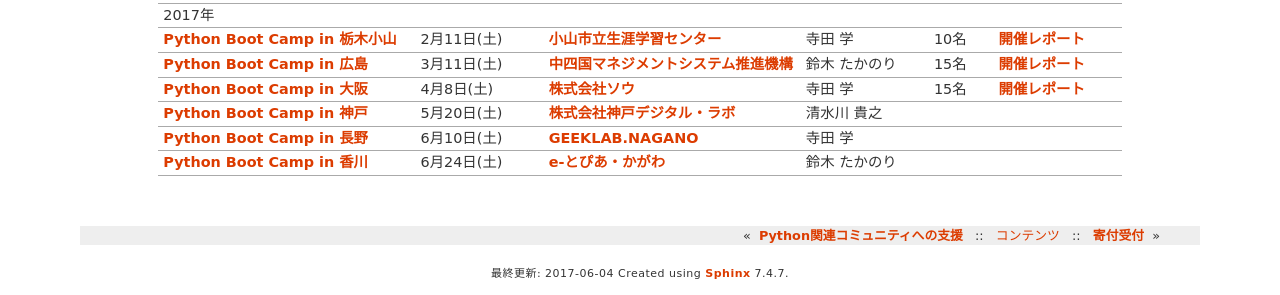
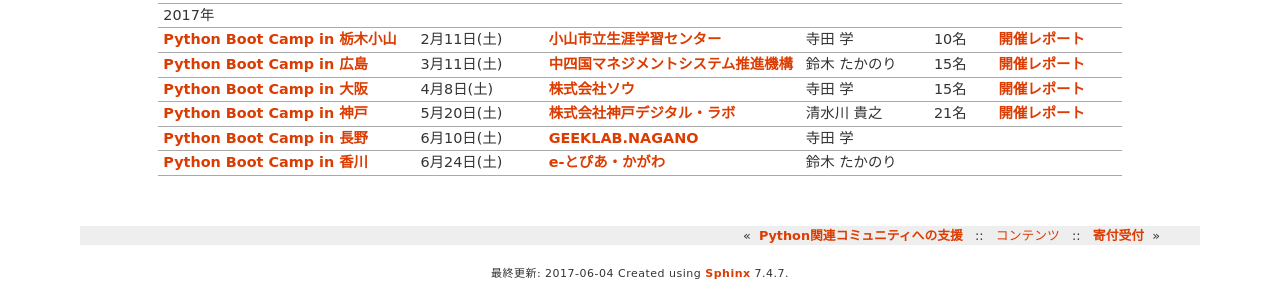
Before and after one commit to pyconjp/www.pycon.jp, a Sphinx documentation site: the page built from source/support/bootcamp.rst, in a window 1280 px wide. Shown: the part 1787-2082 px from the top of the page. Built offline with Sphinx 7.4.7, drawn with Linux system fonts in a browser that asks for light colours.

Commit message:
Python Boot Camp in 神戸のレポートを追加

```diff
--- a/source/support/bootcamp.rst
+++ b/source/support/bootcamp.rst
@@ -140,8 +140,8 @@
      - 5月20日(土)
      - `株式会社神戸デジタル・ラボ <http://www.kdl.co.jp/company/access/>`_
      - 清水川 貴之
-     -
-     -
+     - 21名
+     - `開催レポート <http://pyconjp.blogspot.jp/2017/05/python-boot-camp-in-kobe.html>`_
    * - `Python Boot Camp in 長野 <https://pyconjp.connpass.com/event/55693/>`_
      - 6月10日(土)
      - `GEEKLAB.NAGANO <http://geeklab-nagano.com/>`_
```
